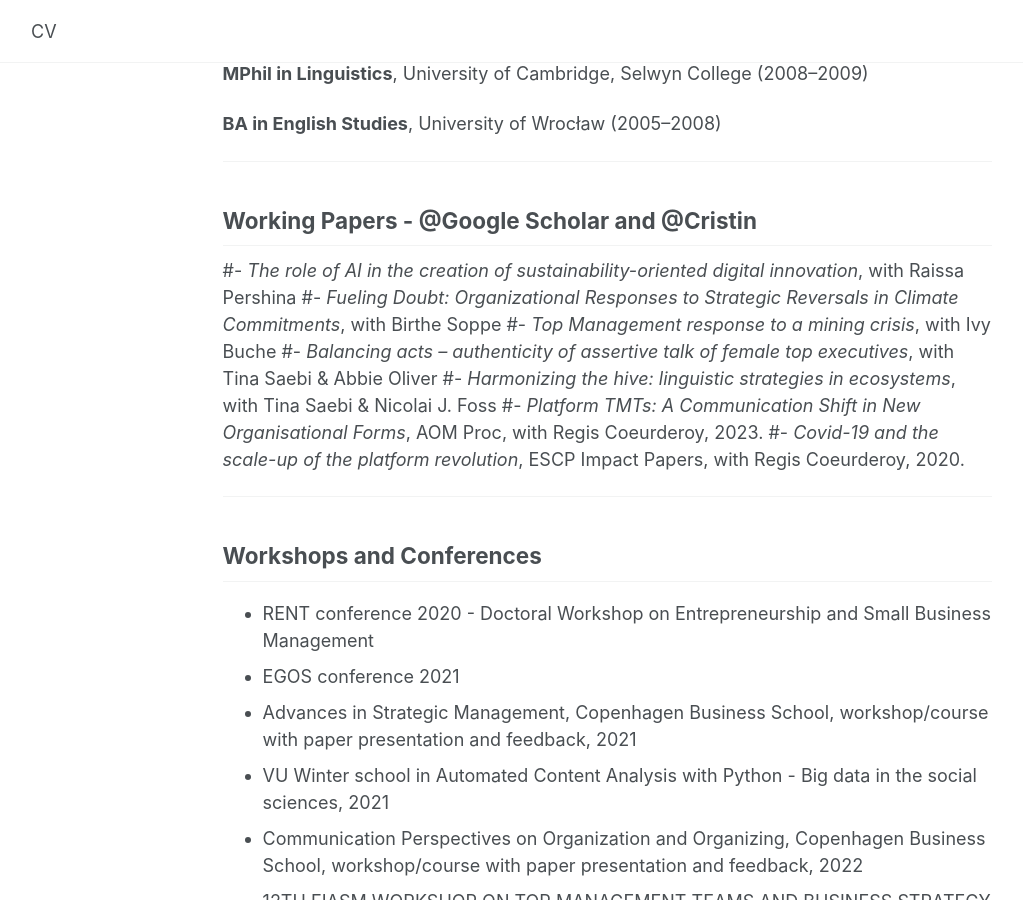
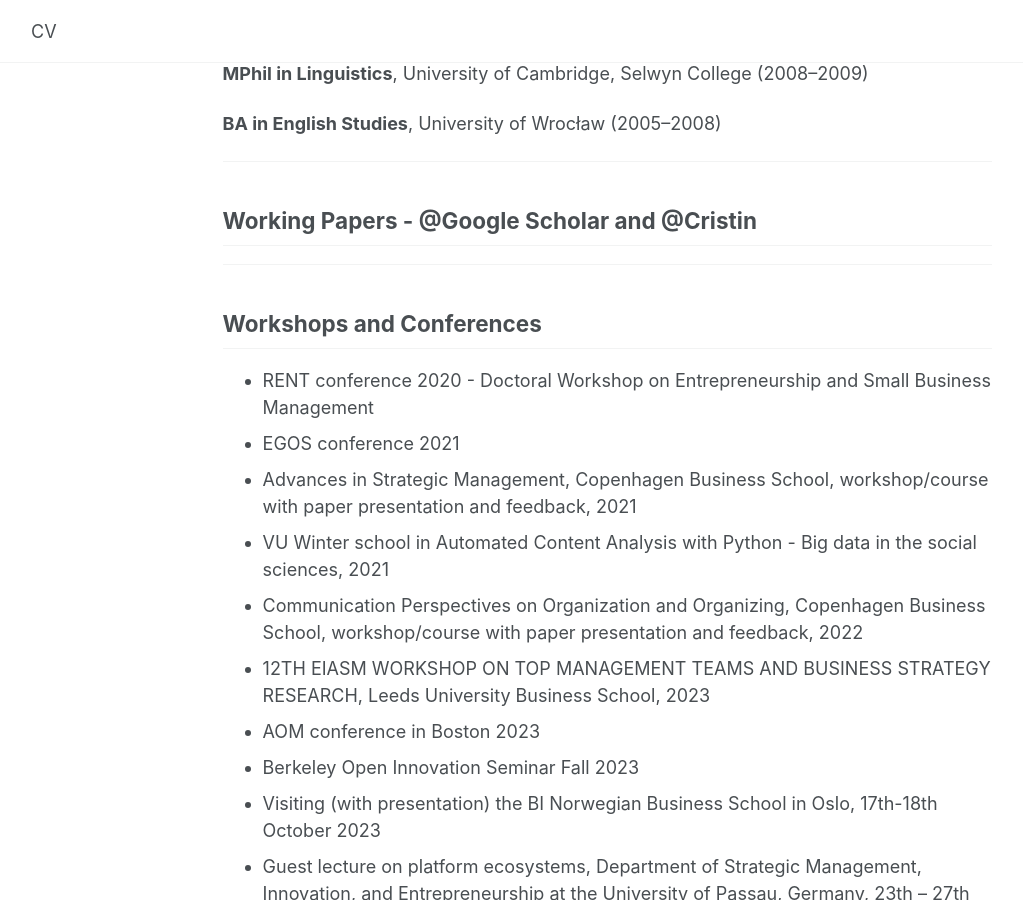
Before and after one commit to urszulawiszniowskaayache/urszulawiszniowskaayache.github.io, a Jekyll site: the page built from _pages/cv.md, in a window 1280 px wide and 900 px high, scrolled down 1350 px. Shown: the whole window, without its empty margins (59-1082 px from the left). Built offline with Jekyll 4.4.1, drawn with Linux system fonts in a browser that asks for light colours; a script that is not in the unit is left out.

Commit message:
Update cv.md

```diff
--- a/_pages/cv.md
+++ b/_pages/cv.md
@@ -61,13 +61,13 @@ Thesis: *Strategic Leadership Communication in Business Ecosystems*
 
 ## Working Papers - @Google Scholar and @Cristin
 
-#- *The role of AI in the creation of sustainability-oriented digital innovation*, with Raissa Pershina
+<!--#- *The role of AI in the creation of sustainability-oriented digital innovation*, with Raissa Pershina
 #- *Fueling Doubt: Organizational Responses to Strategic Reversals in Climate Commitments*, with Birthe Soppe
 #- *Top Management response to a mining crisis*, with Ivy Buche
 #- *Balancing acts – authenticity of assertive talk of female top executives*, with Tina Saebi & Abbie Oliver
 #- *Harmonizing the hive: linguistic strategies in ecosystems*, with Tina Saebi & Nicolai J. Foss
 #- *Platform TMTs: A Communication Shift in New Organisational Forms*, AOM Proc, with Regis Coeurderoy, 2023.
-#- *Covid-19 and the scale-up of the platform revolution*, ESCP Impact Papers, with Regis Coeurderoy, 2020.
+#- *Covid-19 and the scale-up of the platform revolution*, ESCP Impact Papers, with Regis Coeurderoy, 2020.-->
 
 ---
 
```
